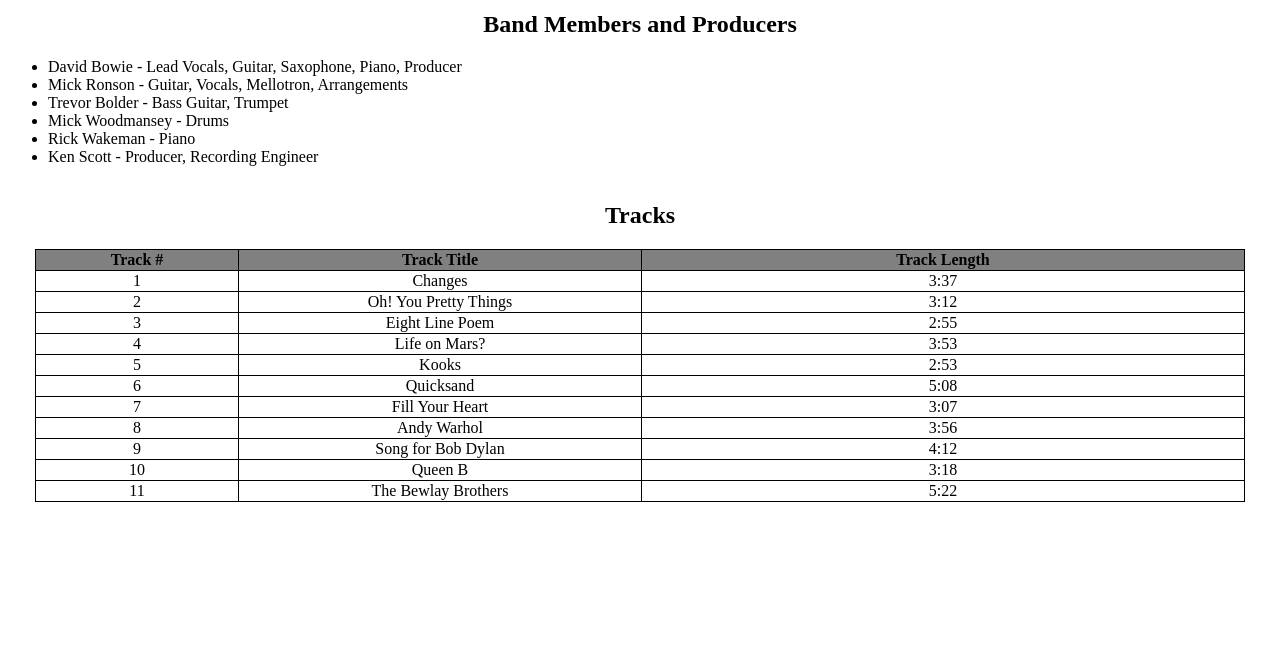
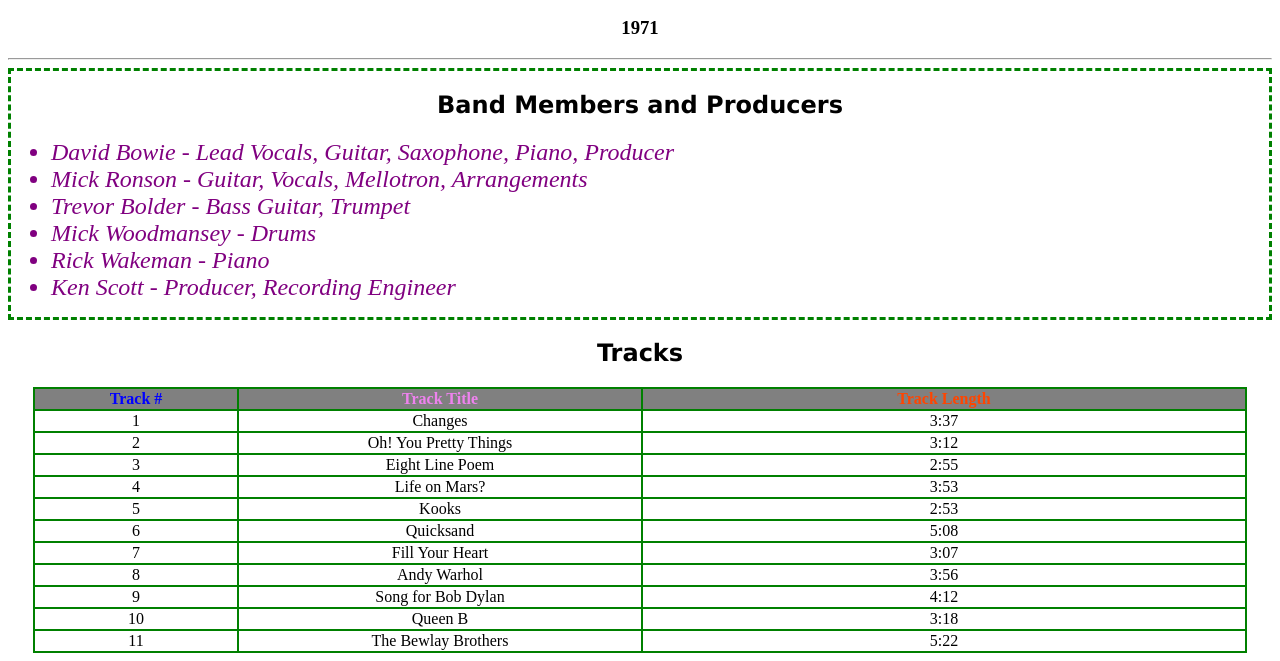
Before and after one commit to lizmorganelli/AlbumPage, a plain HTML site: page index.html in a window 1280 px wide. Shown: the part 490-1151 px from the top of the page. Before the commit the page ends 1000 px from the top, so only its background shows below. Drawn offline with Linux system fonts and the light colour scheme.

Commit message:
added inline internal and external styling

```diff
--- /dev/null
+++ b/albumStyles.css
@@ -0,0 +1,25 @@
+#tracknumber {
+    color:blue;
+}
+#tracktitle {
+    color:violet
+}
+#tracklength {
+    color:orangered
+}
+li {
+    color:purple;
+    font-size:24px;
+    font-style:italic;
+}
+#bandMembers {
+    border: 3px green dashed;
+}
+h2 {
+    font-family:'Lucida Sans';
+}
+#contact,#reason {
+    font-family: Verdana;
+    font-size: 18px;
+    color: purple;
+}
--- a/index.html
+++ b/index.html
@@ -2,20 +2,22 @@
 <html>
     <head>
         <title>Album Page</title>
+        <link href="albumStyles.css" rel="stylesheet" type="text/css"/>
         <style>
-                table, th, td {border: 1px solid black;
+                table, th, td {border: 2px solid green;
                 border-collapse: collapse;
                 text-align: center;
                 }
         </style>
     </head>
     <body>
+        <a href="contact.html">Contact Us</a>
         <div>
             <center>
                 <img src="images/DavidBowieHunkyDory.jpg" />
-                <h1>Hunky Dory</h1>
+                <h1 style="color:green;font-family:fantasy;font-size:60px;margin-bottom: 0px;">Hunky Dory</h1>
                 <h2><a href="htt://www.davidbowie.com">David Bowie</a></h2>
-                <h3>1971</h3>
+                <h3 style="margin-top: 0px;">1971</h3>
             </center>
         </div>
         <hr>
@@ -24,7 +26,7 @@
             label for the next decade. Hunky Dory has been described by AllMusic's Stephen Thomas Erlewine
             as having "a kaleidoscopic array of pop styles, tied together only by Bowie's sense of vision:
             a sweeping, cinematic mélange of high and low art, ambiguous sexuality, kitsch, and class"</p> -->
-        <div>
+        <div id="bandMembers">
             <h2><center>Band Members and Producers</center></h2>
             <ul>
                 <li>David Bowie - Lead Vocals, Guitar, Saxophone, Piano, Producer</li>
@@ -36,13 +38,13 @@
             </ul>
         </div>
         <center>
-        <table>
+        <table id="tracks">
             <caption><h2>Tracks</h2></caption>
             <thead>
                 <tr bgcolor="grey">
-                    <th width="200"><strong>Track #</strong></th>
-                    <th width="400"><strong>Track Title</strong></th>
-                    <th width="600"><strong>Track Length</strong></th>
+                    <th id="tracknumber" width="200"><strong>Track #</strong></th>
+                    <th id="tracktitle" width="400"><strong>Track Title</strong></th>
+                    <th id="tracklength" width="600"><strong>Track Length</strong></th>
                 </tr>
             </thead>
             <tbody>
```
Also changed, not shown: contact.html (+4 -2 lines).
